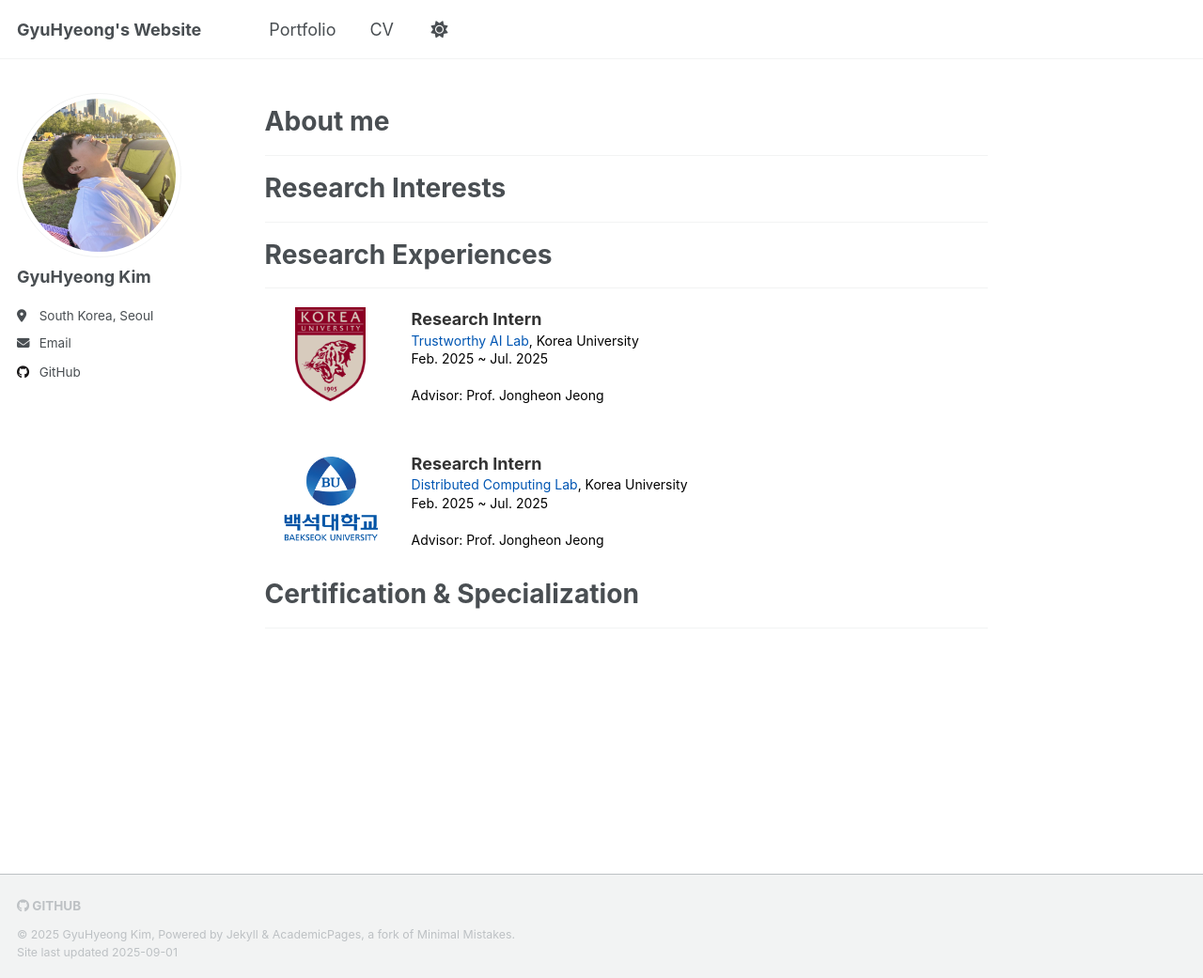
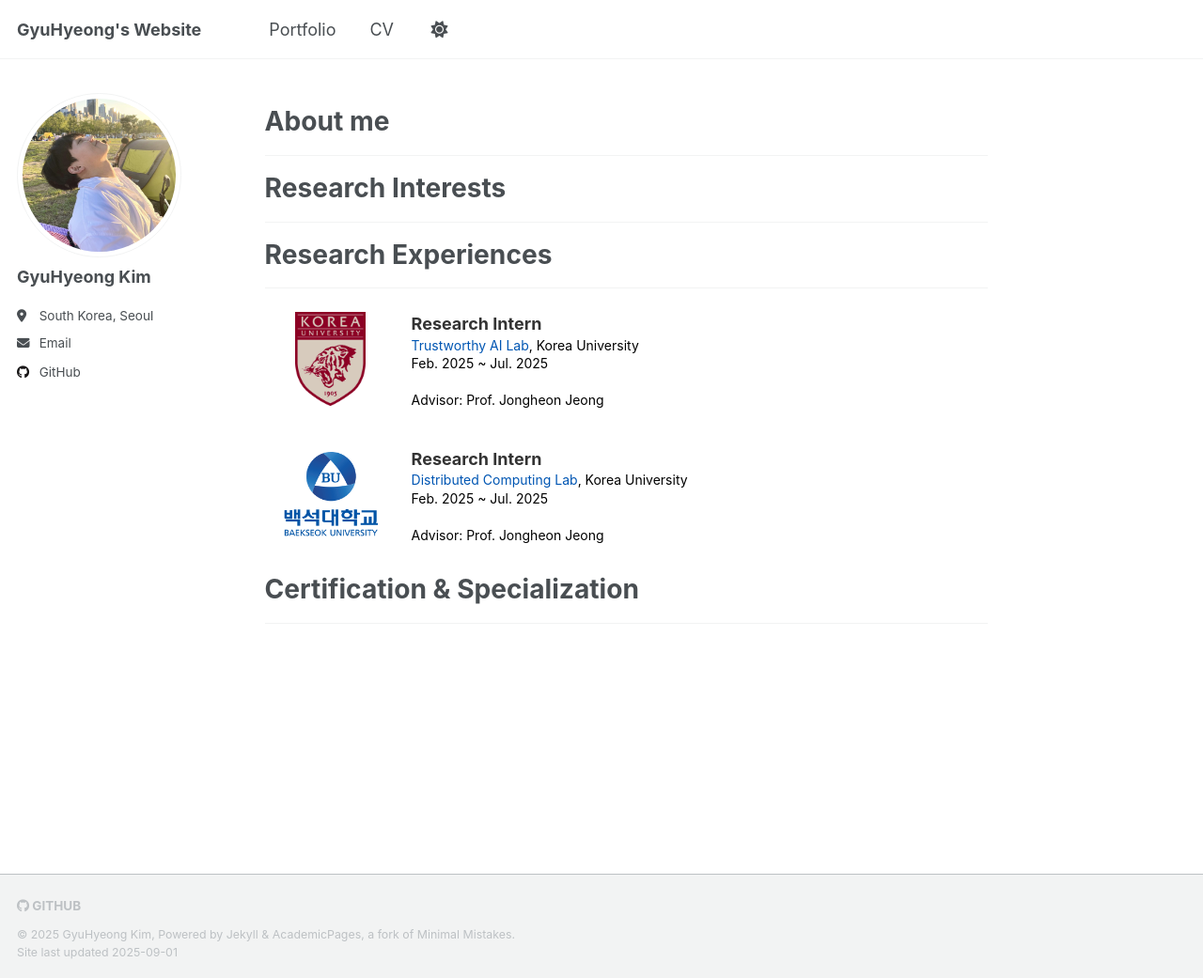
Before and after one commit to GyuHyeong-Kim/GyuHyeong-Kim.github.io, a Jekyll site: the page built from _pages/about.md, in a window 1280 px wide and 1041 px high. Shown: the whole window at 94% size. Built offline with Jekyll 4.4.1, drawn with Linux system fonts in a browser that asks for light colours; a script that is not in the unit is left out.

Commit message:
Update about.md

```diff
--- a/_pages/about.md
+++ b/_pages/about.md
@@ -19,7 +19,7 @@
 ======
 ---
 
-<div style="display: flex; gap: 36px; align-items: flex-start; margin-top: 20px; margin-bottom: 50px;">
+<div style="display: flex; gap: 36px; align-items: flex-start; margin-top: 25px; margin-bottom: 40px;">
   <img src="/images/korea.png" alt="Korea University"
        style="width: 100px; height: 100px; object-fit: contain; margin-left: 20px;">
 
```
